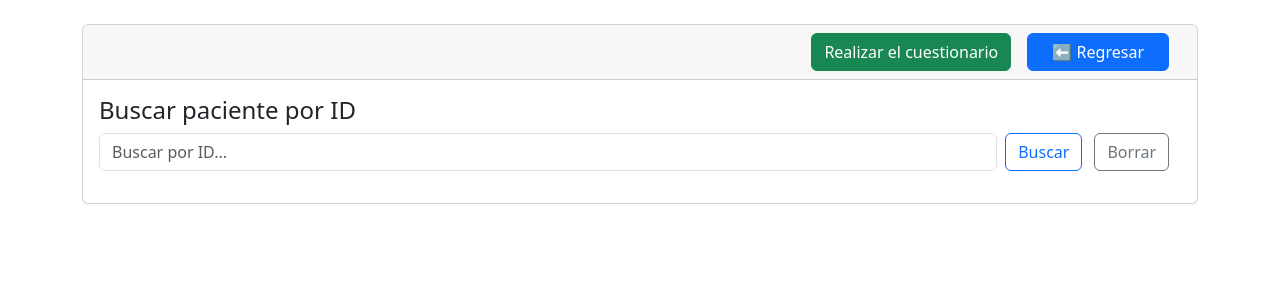
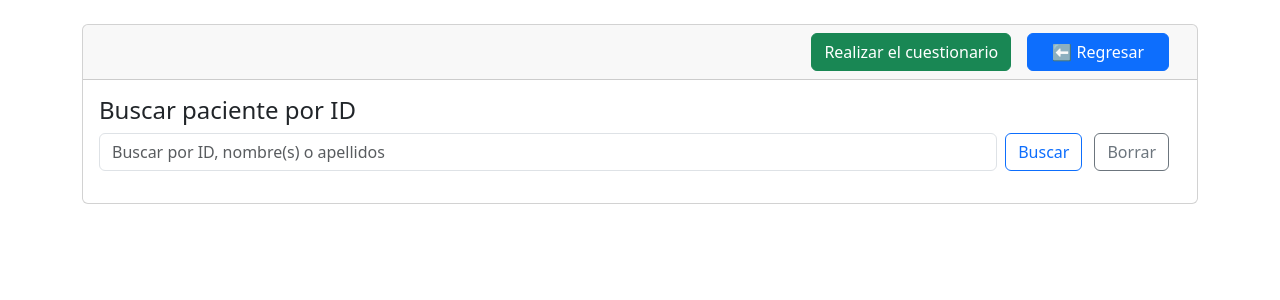
Before and after one commit to YNatashaMerazG/apnea_app, a Django app: page /pacientes in a window 1280 px wide. Shown: the part 56-356 px from the top of the page. Run offline with Django 3.2, Linux system fonts and the light colour scheme.

Commit message:
correccion de la busqueda de pacientes

```diff
--- a/apneasueno/templates/paginas/pacientes/index.html
+++ b/apneasueno/templates/paginas/pacientes/index.html
@@ -15,7 +15,7 @@
         <h4 class="card-title">Buscar paciente por ID</h4>
 
         <form method="GET" class="d-flex mb-3" role="search">
-            <input class="form-control me-2" type="search" placeholder="Buscar por ID..." name="buscar" value="{{ request.GET.buscar }}">
+            <input class="form-control me-2" type="search" placeholder="Buscar por ID, nombre(s) o apellidos" name="buscar" value="{{ request.GET.buscar }}">
             <button class="btn btn-outline-primary" type="submit">Buscar</button>
             <a href="{% url 'pacientes' %}" class="btn btn-outline-secondary">Borrar</a>
         </form>
```
